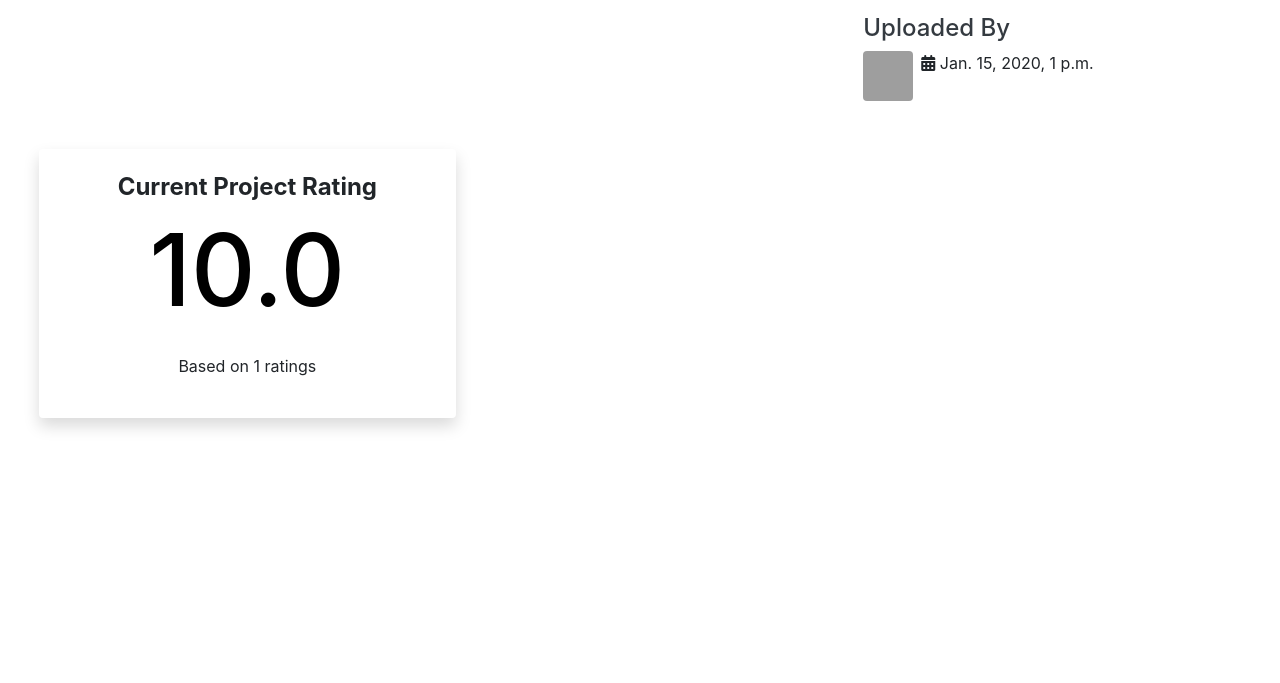
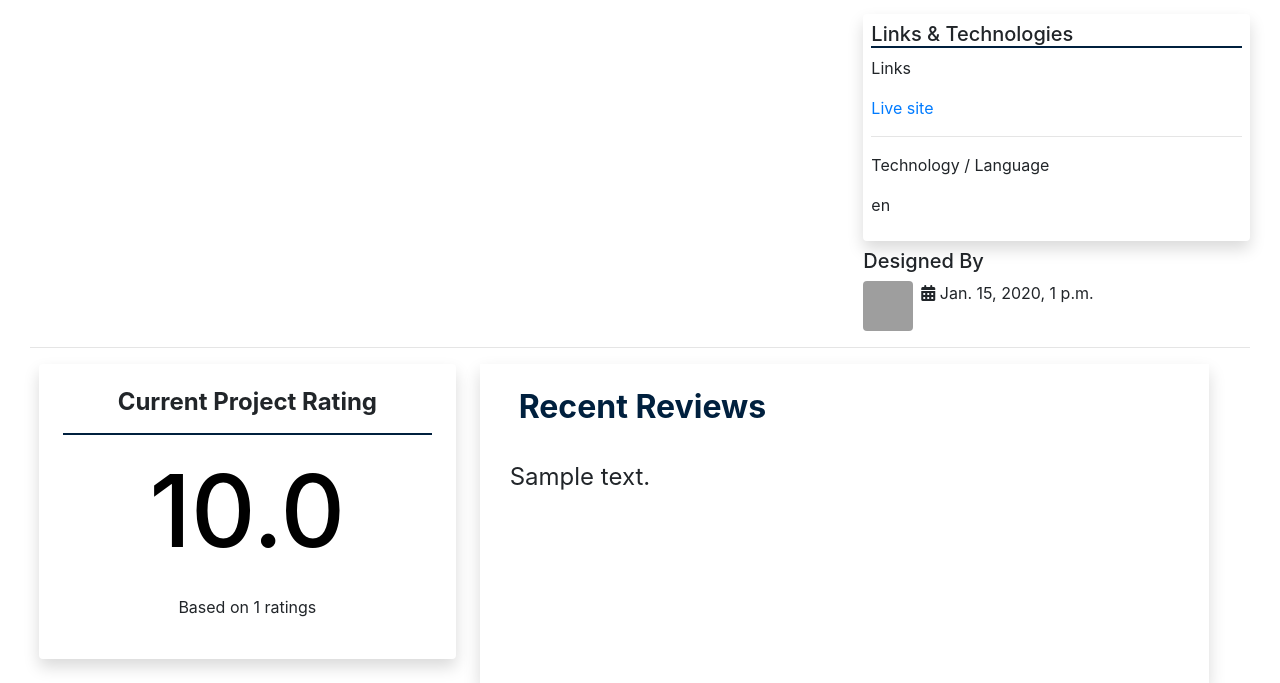
Before and after one commit to Reuben-Kipkemboi/Awwwards, a Django app: a page that uses app/templates/details.html in a window 1280 px wide. Shown: the part 146-829 px from the top of the page. Before the commit the page ends 575 px from the top, so only its background shows below. Run offline with Django 4.2, Linux system fonts and the light colour scheme; tables that the repository leaves empty hold one stand-in row (values such as "Sample post"); some libraries are stand-ins or nearby versions; grey boxes are pictures that could not be loaded.

Commit message:
st:paragraph-styling - optimize paragraph-styling

```diff
--- a/app/static/css/styles.css
+++ b/app/static/css/styles.css
@@ -257,3 +257,19 @@
 #post-page{
     background-color: #f4f7f6;
 }
+#border-bottom{
+    border-bottom: 2px solid #00203e;
+}
+#reviews-title{
+    color: #00203e;
+    font-weight: 700;
+    font-size: 4.0vh;
+}
+#hr{
+    border: 1px solid #00203e;
+}
+#comment-paragraph{
+    font-size: 3vh;
+    line-height: 1.6;
+
+}
--- a/app/templates/details.html
+++ b/app/templates/details.html
@@ -13,9 +13,20 @@
                         <img src="{{project.post_image.url}}" class="card-img-top" alt="{{ project.title }}"
                             id="project-screenshot">
                     </div>
+
                     <div class="col-md-4">
                         <p>{{project.description}}</p>
-                        <h4 class="desc text-dark">Uploaded By</h4>
+
+                        <div class ="col-md-12 p-2 rounded shadow clearfix">
+                            <h5 id="border-bottom">Links & Technologies</h5>
+                            <p>Links</p>
+                            <a href="{{project.url}}"><p>Live site</p></a>
+                            <hr>
+                            <p>Technology / Language</p>
+                            <p>{{project.languages}}</p>
+
+                        </div>
+                        <h5 class="desc mt-2">Designed By</h5>
                         <div class="d-flex flex-row user-info">
                             {% if project.user.profile.profile_pic.url %}
                             <img class="rounded" src="{{ project.user.profile.profile_pic.url }}" id="user-profile-image">
@@ -34,10 +45,12 @@
                         </div>
                     </div>
                 </div>
-                <div class="row mt-5">
+                <hr>
+                <div class="row mt-2">
                     <div class="col-md-4 rounded shadow p-4 mb-4 ml-4 clearfix">
 
                         <h4 id="ratings-currently">Current Project Rating</h4>
+                        <hr id="hr">
                         {% if ratings %}
                         {% for rating in ratings %}
                         <div class="">
@@ -55,6 +68,22 @@
                         {% endif %}
 
                     </div>
+                    <div class="col-md-7 shadow ml-4">
+                        <h5 class="p-4" id="reviews-title">Recent Reviews</h5>
+
+                        {% if ratings %}
+                        {% for rating in ratings %}
+                        <div class="col-md-10">
+                            <p id="comment-paragraph">{{rating.comment}}</p>
+                        </div>
+
+                        {% endfor %}
+                        {% endif %}
+
+
+
+                    </div>
+
                 </div>
             </div>
         </div>
```
